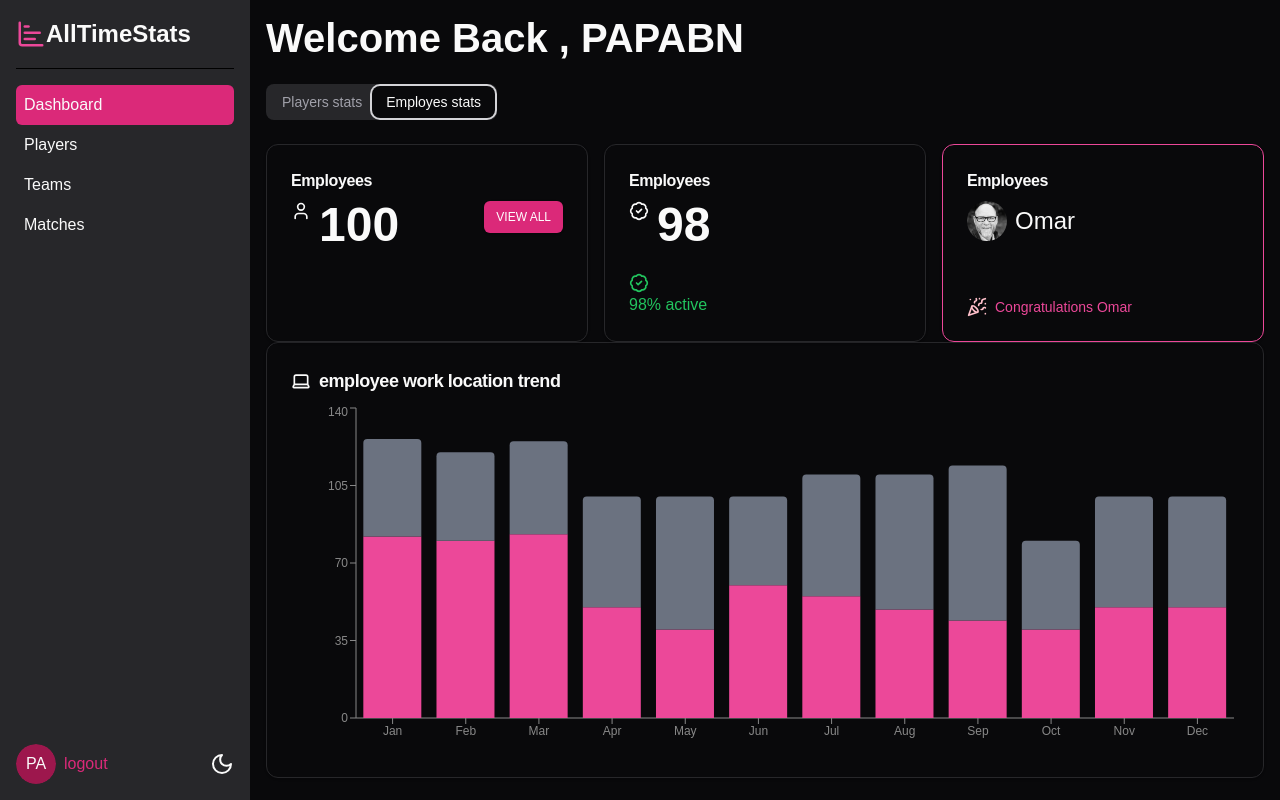
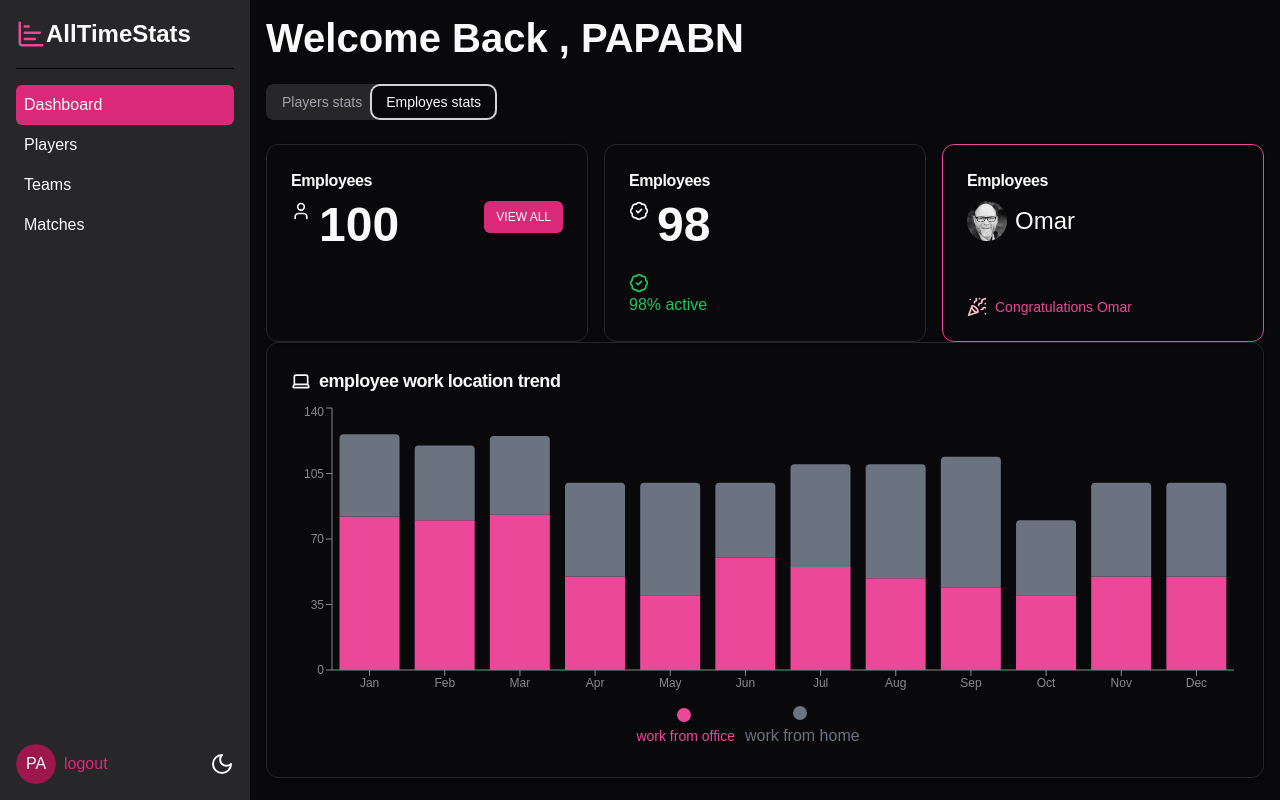
Before and after one commit to BADZA99/Dashboard-UI-nextjs-Shadcn, a Next.js app: page /dashboard in a window 1280 px wide. Both pictures are taken after a click on the tab "Employes stats". Built offline with nearby package versions, Linux system fonts and the light colour scheme.

Commit message:
Finish the bar chart

```diff
--- a/app/dashboard/components/WorkLocationTrends.tsx
+++ b/app/dashboard/components/WorkLocationTrends.tsx
@@ -1,6 +1,6 @@
 'use client';
 
-import { Bar, BarChart, ResponsiveContainer, Tooltip, XAxis, YAxis } from 'recharts';
+import { Bar, BarChart, Legend, ResponsiveContainer, Tooltip, XAxis, YAxis } from 'recharts';
 
 const data = [
   {
@@ -67,14 +67,39 @@
 
 
 export default function WorkLocationTrends() {
-  return <ResponsiveContainer height={350} width="100%">
-    <BarChart data={data}>
-        <XAxis dataKey="name" stroke='#888888' fontSize={12} />
-        <YAxis stroke='#888888' fontSize={12} />
-        <Tooltip />
+  return (
+    <ResponsiveContainer height={350} width="100%">
+      {/* [&_.recharts-tootltip-cursor]:fill-zinc-200  pour que le curseur de la tooltip soit blanc */}
+      <BarChart
+        data={data}
+        className="[&_.recharts-tootltip-cursor]:fill-zinc-200 dark:[&_.recharts-tootltip-cursor]:fill-zinc-800"
+      >
+        <XAxis dataKey="name" stroke="#888888" fontSize={12} />
+        <YAxis stroke="#888888" fontSize={12} />
+        <Tooltip separator=': ' formatter={(value,namee)=>{
+            if(namee==='office'){
+                return [value,'work from office'];
+            }else if(namee==='wfh'){
+                return [value,'work from home'];
+            }
+
+        }}
+        labelClassName='font-bold'
+        wrapperClassName="dark:!bg-black rounded-md dark:!border-border" />
+        <Legend
+          iconType="circle"
+          formatter={(value) => {
+            if (value === "office") {
+              return <div className="text-sm ">work from office</div>;
+            } else if (value === "wfh") {
+              return <div>work from home</div>;
+            }
+          }}
+        />
         {/* meme stackid pour que les barres ne s'affichent pas sur le même niveau(colonne)*/}
-       <Bar dataKey="office" stackId="1" fill="#ec4899" />
-       <Bar dataKey="wfh" stackId="1" fill="#6b7280" radius={[4, 4, 0, 0]} />
-    </BarChart>
-  </ResponsiveContainer>;
+        <Bar dataKey="office" stackId="1" fill="#ec4899" />
+        <Bar dataKey="wfh" stackId="1" fill="#6b7280" radius={[4, 4, 0, 0]} />
+      </BarChart>
+    </ResponsiveContainer>
+  );
 }
--- a/app/dashboard/components/employees/employess-stats.tsx
+++ b/app/dashboard/components/employees/employess-stats.tsx
@@ -95,7 +95,7 @@
             <span>employee work location trend</span>
           </CardTitle>
         </CardHeader>
-        <CardContent className="">
+        <CardContent className="pl-0">
           <WorkLocationTrends />
         </CardContent>
       </Card>
```
